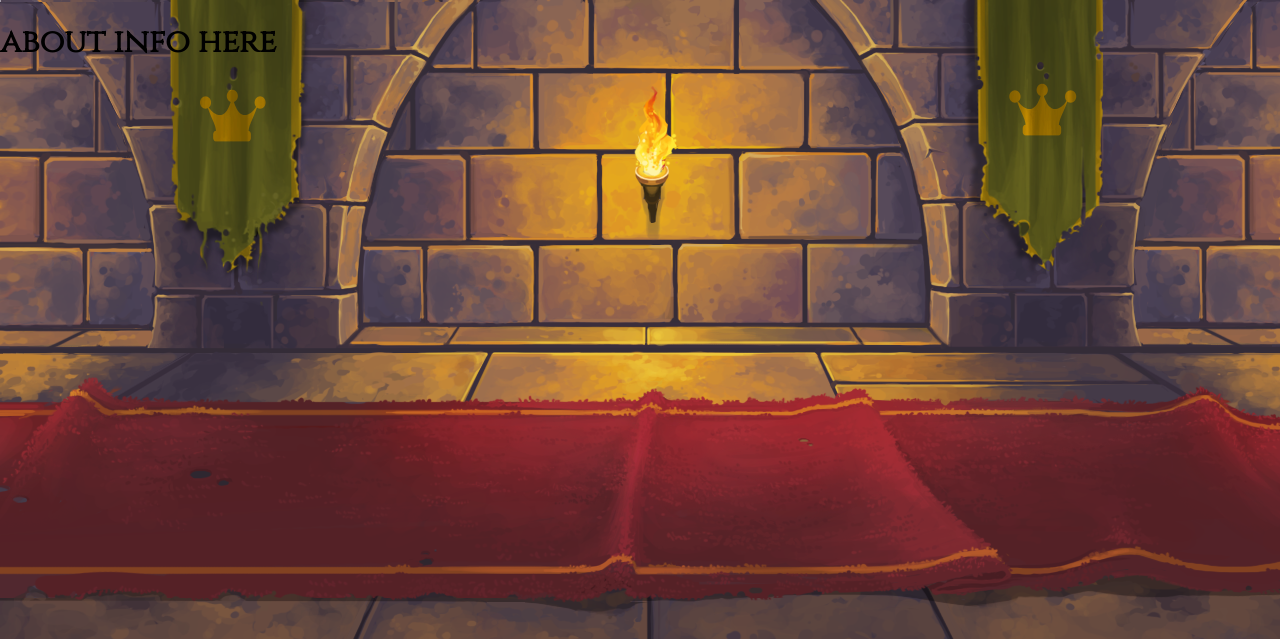
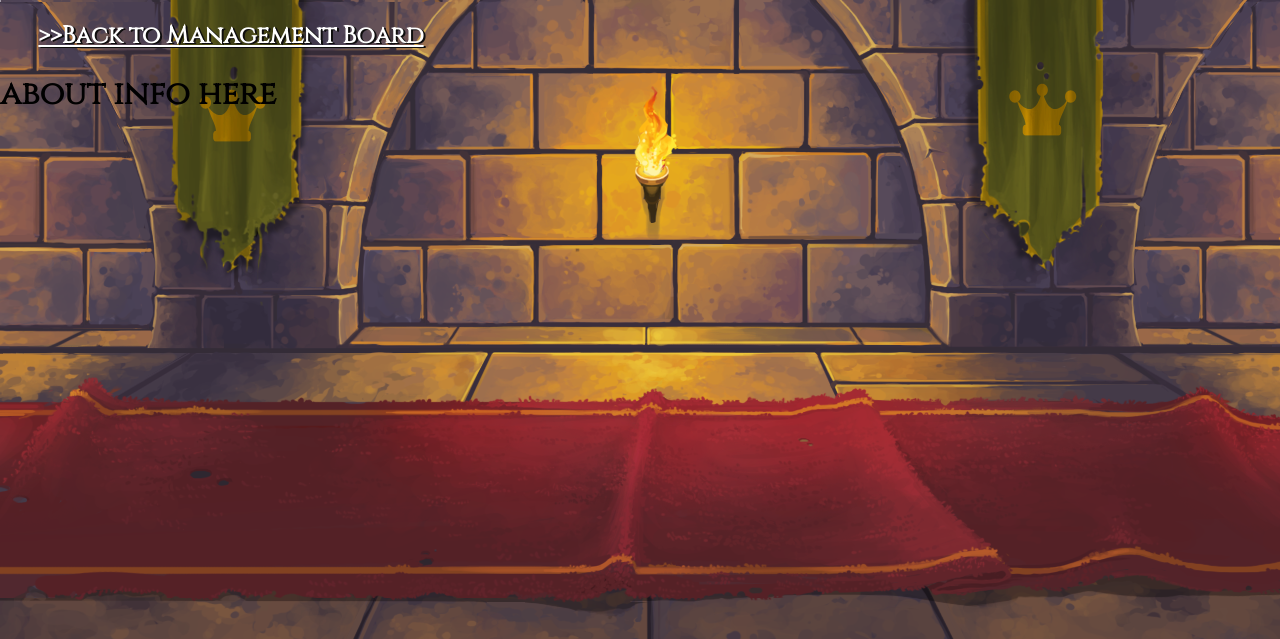
Before and after one commit to Laufley/DnD_Vault_Website, a Flask app: page /about in a window 1280 px wide. Shown: the part 120-759 px from the top of the page. Run offline with Flask 2, Linux system fonts and the light colour scheme; some web fonts are replaced.

Commit message:
made a few more changes

```diff
--- a/templates/public/about.html
+++ b/templates/public/about.html
@@ -1,5 +1,6 @@
 {% extends 'base.html'%}
 
 {% block content %}
+<a href="/management/board"><h2 class="back-to">>>Back to Management Board</h2></a>
 <h1>about info here</h1>
 {% endblock %}
```
